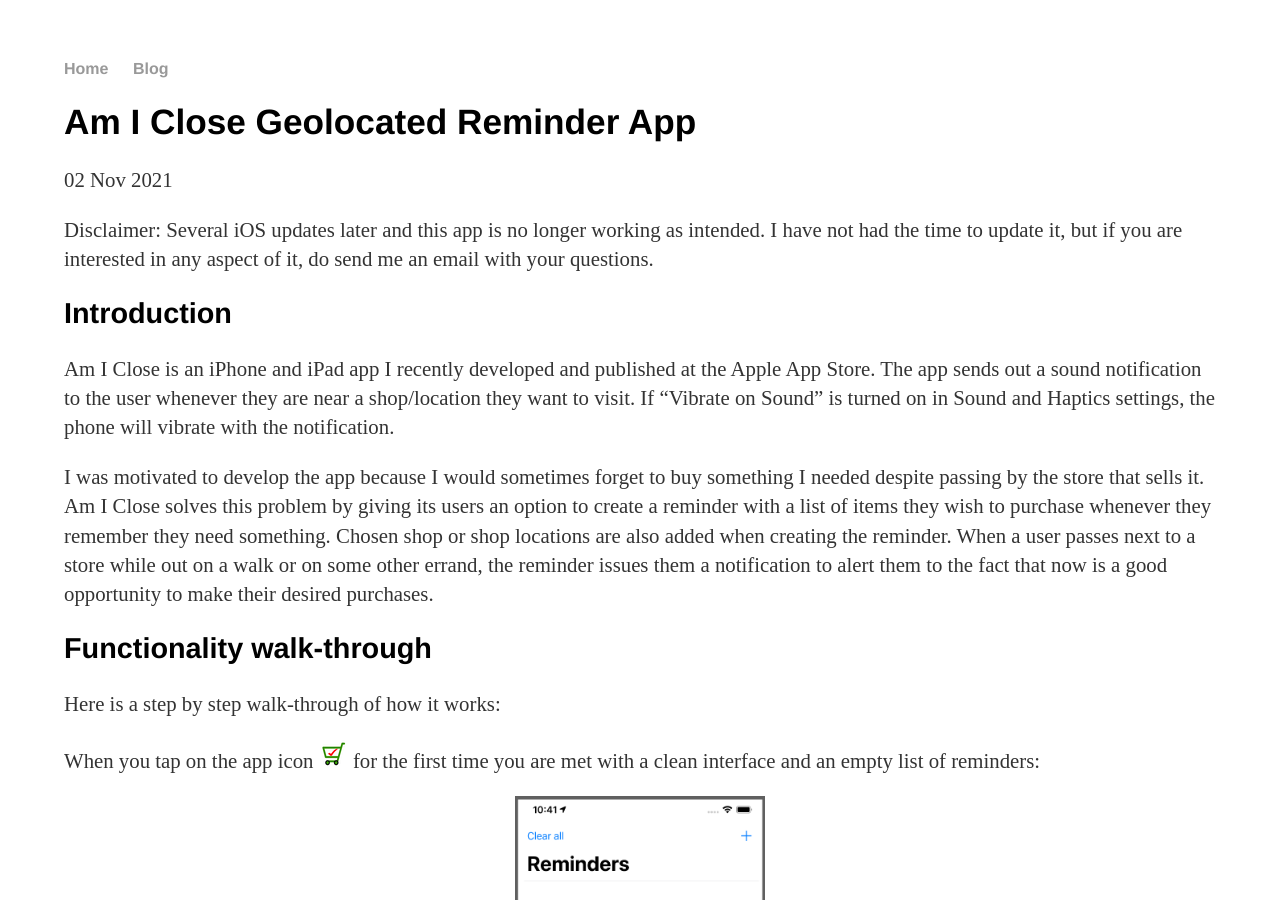
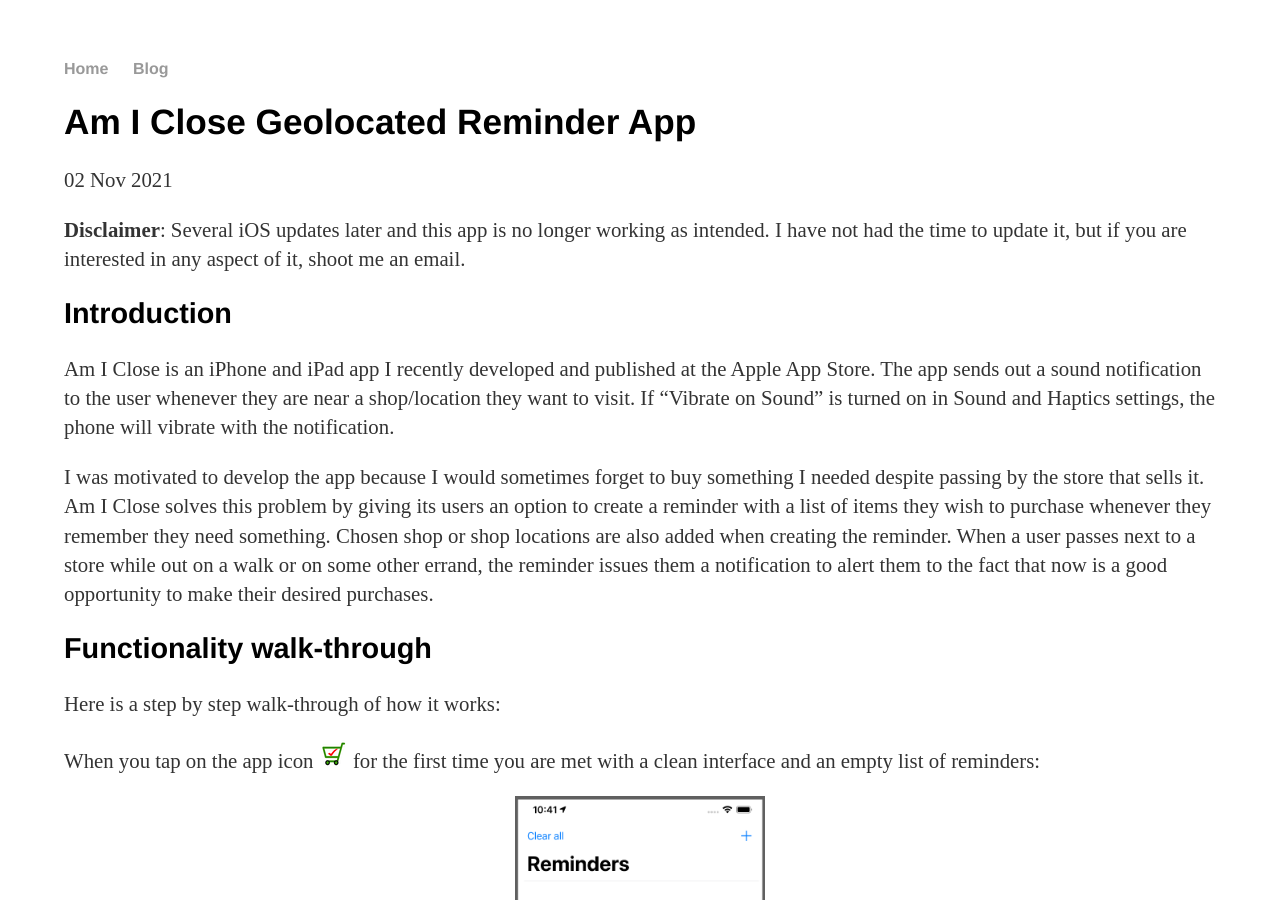
Before and after one commit to ana0209/ana0209.github.io, a Jekyll site: the page built from _posts/2021-11-02-Am-I-Close-Geolocated-Reminder-App.md, in a window 1280 px wide and 900 px high. Built offline with Jekyll 4.4.1, drawn with Linux system fonts in a browser that asks for light colours.

Commit message:
Add bold font

```diff
--- a/_posts/2021-11-02-Am-I-Close-Geolocated-Reminder-App.md
+++ b/_posts/2021-11-02-Am-I-Close-Geolocated-Reminder-App.md
@@ -4,7 +4,7 @@
 date: 2021-11-02
 ---
 
-Disclaimer: Several iOS updates later and this app is no longer working as intended. I have not had the time to update it, but if you are interested in any aspect of it, do send me an email with your questions.
+**Disclaimer**: Several iOS updates later and this app is no longer working as intended. I have not had the time to update it, but if you are interested in any aspect of it, shoot me an email.
 
 ## Introduction
 
```
